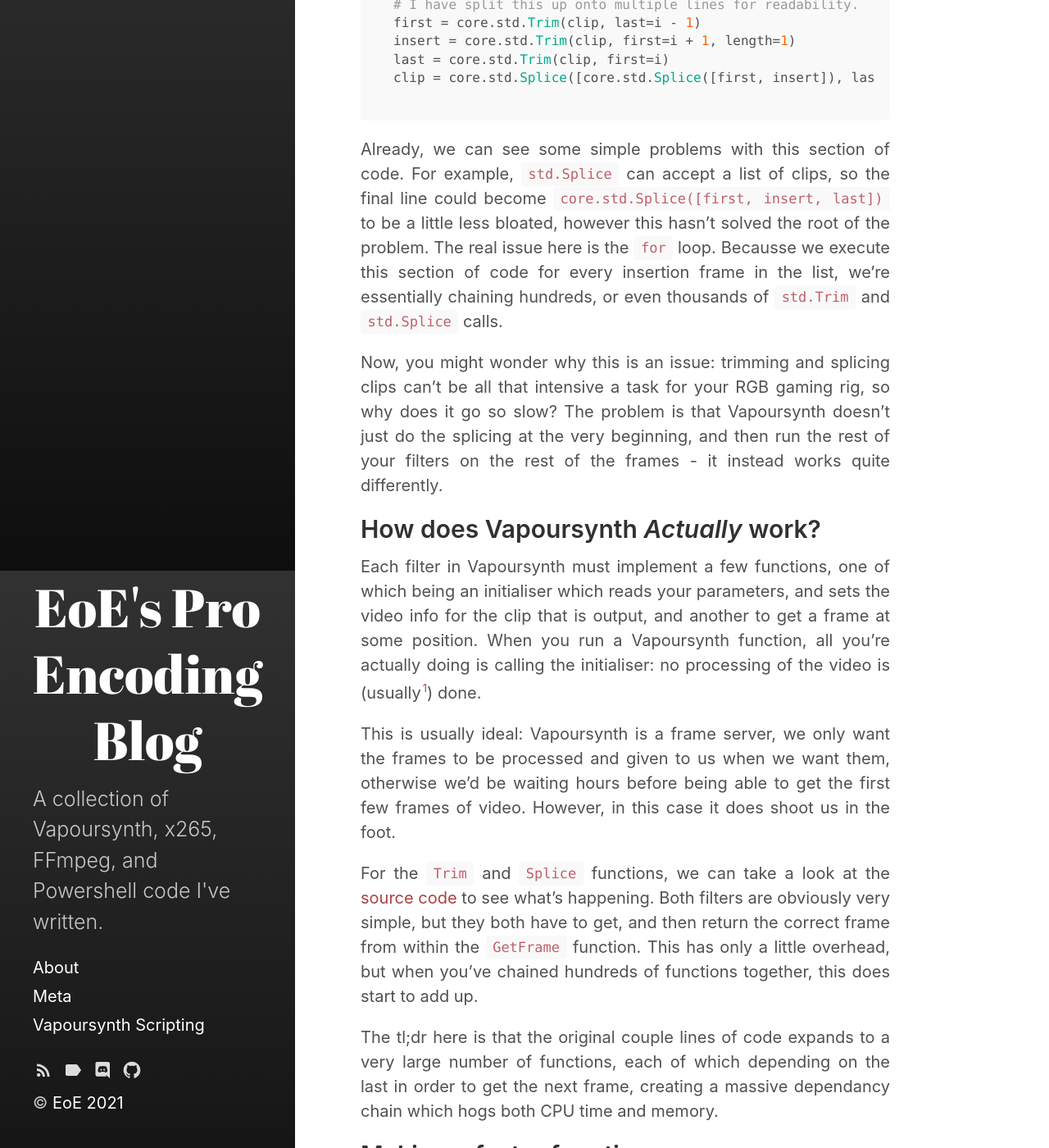
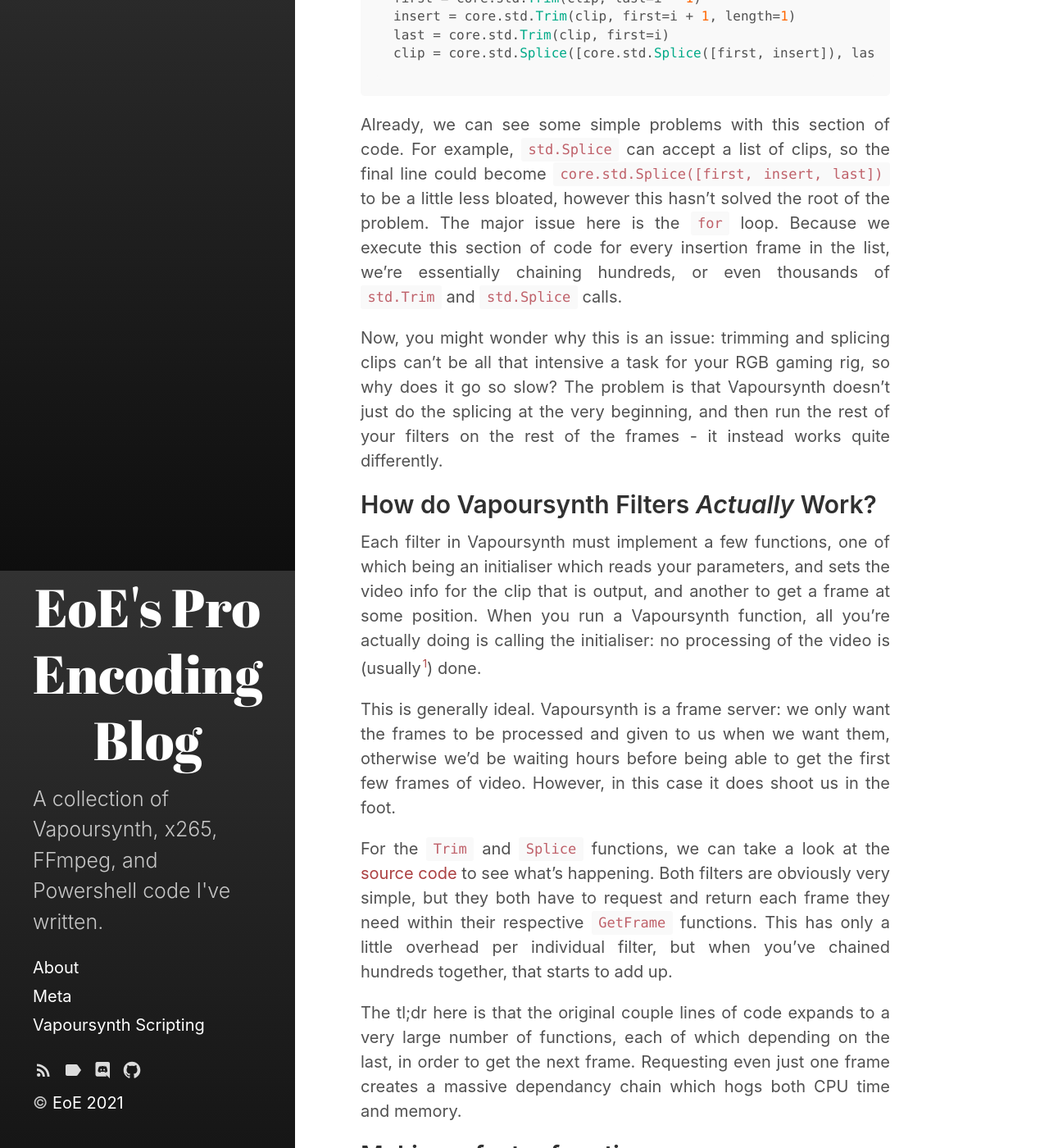
Before and after one commit to End-of-Eternity/End-of-Eternity.github.io, a Jekyll site: the page built from _posts/2021-07-28-writing-faster-scripts-part-one.md, in a window 1280 px wide and 1400 px high, scrolled down 2004 px. Shown: the whole window at 82% size. Built offline with Jekyll 4.4.1, drawn with Linux system fonts in a browser that asks for light colours; some of the changed text lies outside the part shown.

Commit message:
Grammatical fixes ect

````diff
--- a/_posts/2021-07-28-writing-faster-scripts-part-one.md
+++ b/_posts/2021-07-28-writing-faster-scripts-part-one.md
@@ -18,7 +18,7 @@ for i in insertion_frame_indexes:
 
 For those with less Python/Vapoursynth experience, all this is doing is duplicating the frames at the indexes specified in `insertion_frame_indexes`. Seems fairly simple right? If `clip` was just a list of integers, this would take a few milliseconds to run on any half decent hardware, but we have to remember that this is a Vapoursynth clip, and they work a little different.
 
-Running this functon with a blank 1080p clip on my machine, and then outputting `clip` will take around 1s to output the first frame, and then runs at a pretty miserable 200fps. Given that a blank clip generates at around a maximum of 2000fps for me, that's not ideal. I managed to fix this with some more optimised code that ran at a solid 1600fps, which you can see below, but the real question a few people had was 'Why is just splicing clips together so slow?'
+Running this function with a blank 1080p clip on my machine takes around 1s to output the first frame, and then runs at a pretty miserable 200fps. Given that the blank clip generates at around a maximum of 2000fps for me, that's a not ideal 10x speed loss. I managed to fix this with some more optimised code that ran at a solid 1600fps, which you can see below. This raised the question for some, 'Why is just splicing clips together so slow?'
 
 _My improved code_
 ```python
@@ -37,13 +37,13 @@ clip = core.std.ModifyFrame(placeholder, placeholder, _insert_frames_func)
 _[Taken from the lvsfunc channel in IEW](https://discord.com/channels/856381934052704266/856383388889120778/864481652108951553)_
 > louis: how the f**k is modifyframe faster than splice
 
-Lets see if we answer louis' question can figure out why this seemingly fast code runs so slowly, and then look at why my implementation was so much faster.
+We'll delve a little deeper here to answer louis' question, proving why my implementation is so much faster.
 
 ## Analysis of the original: Why was it so slow?
 
-Whenever I run into a problem with code, be that it's giving unexpected outputs, it's running unreasonably slow, or it is just plain not working, often a good place I'll to look is at how the functions I'm using work. Let's have a look at what our original code does underneath the pretty syntax.
+Whenever I run into a problem with code, be that it's giving unexpected outputs, it's running unreasonably slow, or it is just plain not working, often a good place I'll look is at how the functions I'm using work internally. Let's have a look at what our original code does underneath the pretty syntax.
 
-Our main offending line is `clip = clip[:i] + clip[i + 1] + clip[i:]`. In python, using `[]` after a variable calls it's `__getitem__` method, and then the `+` operator calls the `__add__` method. If we take a look at [how these are implemented](https://github.com/vapoursynth/vapoursynth/blob/master/src/cython/vapoursynth.pyx#L1570) for the `VideoNode` class, we can see that the line roughly translates to the following:
+Our main offending line is `clip = clip[:i] + clip[i + 1] + clip[i:]`. In python, using `[]` after a variable calls it's `__getitem__` method, and then the `+` operator calls the `__add__` method. Using the [implementation for these methods](https://github.com/vapoursynth/vapoursynth/blob/master/src/cython/vapoursynth.pyx#L1570) for the `VideoNode` class, we can see that the line roughly translates to the following:
 
 ```python
 # I have split this up onto multiple lines for readability.
@@ -53,19 +53,19 @@ last = core.std.Trim(clip, first=i)
 clip = core.std.Splice([core.std.Splice([first, insert]), last])
 ```
 
-Already, we can see some simple problems with this section of code. For example, `std.Splice` can accept a list of clips, so the final line could become `core.std.Splice([first, insert, last])` to be a little less bloated, however this hasn't solved the root of the problem. The real issue here is the `for` loop. Becausse we execute this section of code for every insertion frame in the list, we're essentially chaining hundreds, or even thousands of `std.Trim` and `std.Splice` calls.
+Already, we can see some simple problems with this section of code. For example, `std.Splice` can accept a list of clips, so the final line could become `core.std.Splice([first, insert, last])` to be a little less bloated, however this hasn't solved the root of the problem. The major issue here is the `for` loop. Because we execute this section of code for every insertion frame in the list, we're essentially chaining hundreds, or even thousands of `std.Trim` and `std.Splice` calls.
 
 Now, you might wonder why this is an issue: trimming and splicing clips can't be all that intensive a task for your RGB gaming rig, so why does it go so slow? The problem is that Vapoursynth doesn't just do the splicing at the very beginning, and then run the rest of your filters on the rest of the frames - it instead works quite differently.
 
-## How does Vapoursynth *Actually* work?
+## How do Vapoursynth Filters *Actually* Work?
 
 Each filter in Vapoursynth must implement a few functions, one of which being an initialiser which reads your parameters, and sets the video info for the clip that is output, and another to get a frame at some position. When you run a Vapoursynth function, all you're actually doing is calling the initialiser: no processing of the video is (usually[^1]) done.
 
-This is usually ideal: Vapoursynth is a frame server, we only want the frames to be processed and given to us when we want them, otherwise we'd be waiting hours before being able to get the first few frames of video. However, in this case it does shoot us in the foot.
+This is generally ideal. Vapoursynth is a frame server: we only want the frames to be processed and given to us when we want them, otherwise we'd be waiting hours before being able to get the first few frames of video. However, in this case it does shoot us in the foot.
 
-For the `Trim` and `Splice` functions, we can take a look at the [source code](https://github.com/vapoursynth/vapoursynth/blob/master/src/core/reorderfilters.c#L496) to see what's happening. Both filters are obviously very simple, but they both have to get, and then return the correct frame from within the `GetFrame` function. This has only a little overhead, but when you've chained hundreds of functions together, this does start to add up.
+For the `Trim` and `Splice` functions, we can take a look at the [source code](https://github.com/vapoursynth/vapoursynth/blob/master/src/core/reorderfilters.c#L496) to see what's happening. Both filters are obviously very simple, but they both have to request and return each frame they need within their respective `GetFrame` functions. This has only a little overhead per individual filter, but when you've chained hundreds together, that starts to add up.
 
-The tl;dr here is that the original couple lines of code expands to a very large number of functions, each of which depending on the last in order to get the next frame, creating a massive dependancy chain which hogs both CPU time and memory.
+The tl;dr here is that the original couple lines of code expands to a very large number of functions, each of which depending on the last, in order to get the next frame. Requesting even just one frame creates a massive dependancy chain which hogs both CPU time and memory.
 
 [^1]: This has been vastly simplified - some filters will do certain things that only need doing once during this stage.
 
@@ -118,4 +118,4 @@ Overall, the final function is actually really rather simple - but fast code doe
 
 If you only took one thing away from this little talk of mine, then it should be to look closer at the Vapoursynth source. Don't just assume that the obvious way is the fastest - figure out why it's not, and then come up with something better. Python's pretty powerful - and with `FrameEval`/`ModifyFrame` you can do some wacky stuff without needing to write a full plugin.
 
-For my next post in this topic, I'm planning on talking about using `numpy` for speed boosts, and prototyping new functions in a nice and simple Python script. If you've got any feedback at all, please send it my way on Discord. I can be found hanging around on the [IEW Discord server](https://discord.gg/qxTxVJGtst), or alternatively you can just leave an issue on the [Github repo](https://github.com/End-of-Eternity/End-of-Eternity.github.io) where this project is hosted from
+For my next post in this topic, I'm planning on talking about using `numpy` for speed boosts, and prototyping new functions in a nice and simple Python script. If you've got any feedback at all, please send it my way on Discord. I can be found hanging around on the [IEW Discord server](https://discord.gg/qxTxVJGtst), or alternatively you can just leave an issue on the [Github repo](https://github.com/End-of-Eternity/End-of-Eternity.github.io) where this project is hosted from.
````
